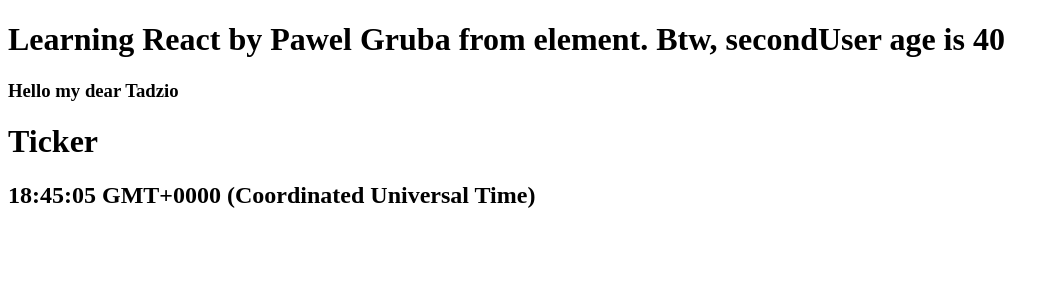
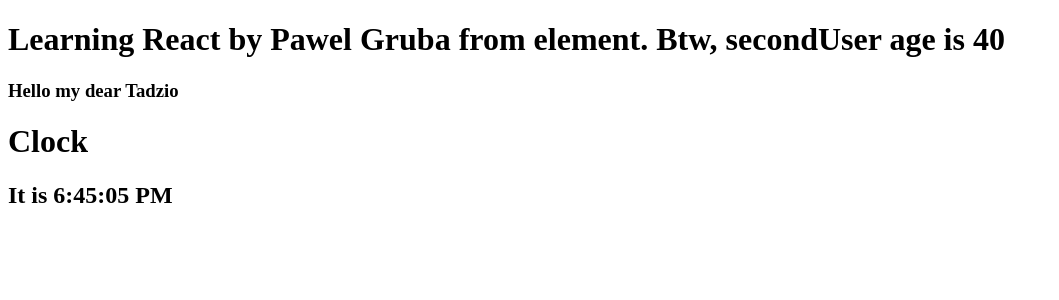
Before and after one commit to pgruba/reactPlayground, a React app: page / in a window 1280 px wide. Shown: the top 300 px of the page, without its empty margins (0-1059 px from the left). Built offline with nearby package versions, Linux system fonts and the light colour scheme.

Commit message:
State and lifecycle

```diff
--- a/src/components/App.js
+++ b/src/components/App.js
@@ -1,4 +1,5 @@
 import React from "react";
+import Clock from "./Clock";
 
 function formatName(user) {
   return `${user.firstName} ${user.lastName}`;
@@ -24,6 +25,7 @@
       <div>
         <WelcomeHeader secondUser={secondUser} />
         <Welcome name="Tadzio" />
+        <Clock />
       </div>
     );
   }
--- /dev/null
+++ b/src/components/Clock.js
@@ -0,0 +1,55 @@
+import React from "react";
+
+class Clock extends React.Component {
+  constructor(props) {
+    super(props);
+    this.state = { date: new Date() }; //this.state can be used as a setter in constructor only
+  }
+
+  //lifecycle method 1 runs after the component output has been rendered to the DOM
+  componentDidMount() {
+    console.log("Mounted");
+    this.timerID = setInterval(() => {
+      this.tick();
+    }, 1000);
+  }
+
+  ///lifecycle method 2
+  componentWillUnmount() {
+    clearInterval(this.timerID);
+  }
+
+  render() {
+    return (
+      <div>
+        <h1>Clock</h1>
+        <h2>It is {this.state.date.toLocaleTimeString()}</h2>
+      </div>
+    );
+  }
+
+  tick() {
+    /* use setState instead of this.state = [value] */
+    this.setState({
+      date: new Date(),
+    });
+
+    /*
+    1. Try to not to use state and/or props in setState method.
+    SetState may be asynchronous because react may batch multiple setState() into a single update
+    so instead of :
+      this.setState({ counter : this.state.counter + this.props.increment})
+    it is better to do something like this:
+      this.setState((state, props)=> ({counter: state.counter + props.increment}))
+
+    2. State updates are merged
+    https://reactjs.org/docs/state-and-lifecycle.html#state-updates-are-merged
+
+    3. The data flows down - neither parent nor child components can know if a certain component is stateful of stateless
+    and they shouldn't care whether it is defined as a function or a class
+    https://reactjs.org/docs/state-and-lifecycle.html#the-data-flows-down
+    */
+  }
+}
+
+export default Clock;
--- a/src/index.js
+++ b/src/index.js
@@ -8,14 +8,14 @@
 // ReactDOM.render(element, document.getElementById("app"));
 ReactDOM.render(componentElement, document.getElementById("app"));
 
-function tick() {
-  const element = (
-    <div>
-      <h1>Ticker</h1>
-      <h2>{new Date().toTimeString()}</h2>
-    </div>
-  );
-  ReactDOM.render(element, document.getElementById("ticker"));
-}
+// function tick() {
+//   const element = (
+//     <div>
+//       <h1>Ticker</h1>
+//       <h2>{new Date().toTimeString()}</h2>
+//     </div>
+//   );
+//   ReactDOM.render(element, document.getElementById("ticker"));
+// }
 
-setInterval(tick, 1000);
+// setInterval(tick, 1000);
```
